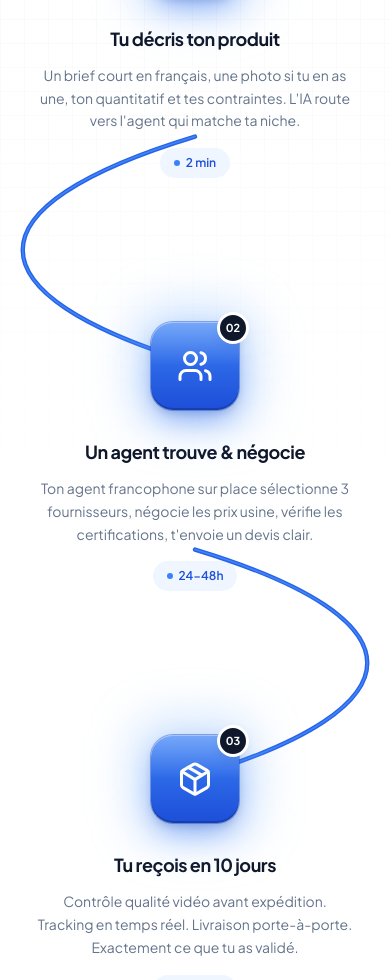
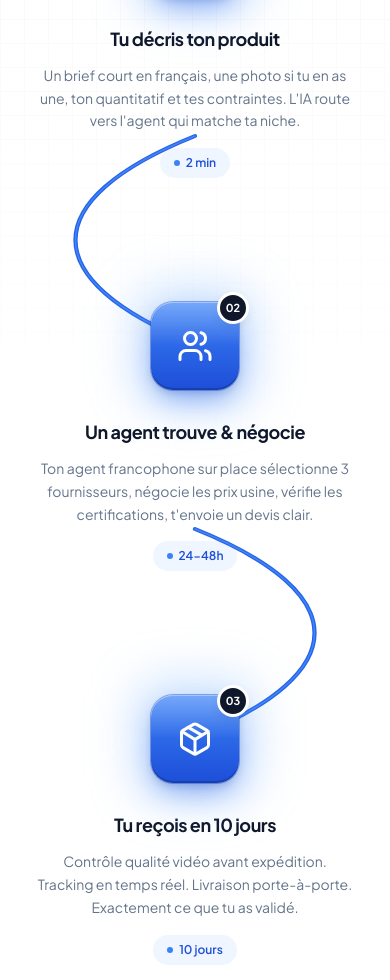
Before and after one commit to sourceyofficiel/sourcey-landing, a Next.js app: page / in a window 390 px wide. Shown: the part 1421-2401 px from the top of the page. Built offline with nearby package versions, Linux system fonts and the light colour scheme.

Commit message:
fix: mobile - prevent horizontal scroll + disable Lenis on touch + contain arc curves

```diff
--- a/src/app/layout.tsx
+++ b/src/app/layout.tsx
@@ -62,8 +62,8 @@ export default function RootLayout({
   children: React.ReactNode;
 }) {
   return (
-    <html lang="fr" className={`${jakarta.variable} ${mono.variable}`}>
-      <body className="bg-white text-neutral-900 antialiased">
+    <html lang="fr" className={`${jakarta.variable} ${mono.variable} overflow-x-hidden`}>
+      <body className="overflow-x-hidden bg-white text-neutral-900 antialiased">
         <LenisProvider>{children}</LenisProvider>
       </body>
     </html>
--- a/src/components/layout/LenisProvider.tsx
+++ b/src/components/layout/LenisProvider.tsx
@@ -3,16 +3,33 @@
 import { useEffect } from "react";
 import Lenis from "lenis";
 
+/**
+ * LenisProvider — smooth scroll global.
+ *
+ * IMPORTANT : Lenis n'est activé QUE sur desktop. Sur mobile/tactile, on
+ * laisse le scroll natif (beaucoup plus fluide et performant).
+ *
+ * Aussi désactivé pour les utilisateurs avec `prefers-reduced-motion`.
+ */
 export function LenisProvider({ children }: { children: React.ReactNode }) {
   useEffect(() => {
     if (typeof window === "undefined") return;
+
+    // Skip Lenis on devices that prefer reduced motion
     if (window.matchMedia("(prefers-reduced-motion: reduce)").matches) return;
+
+    // Skip Lenis on touch devices (mobile/tablet) — native scroll is faster
+    const isTouch =
+      "ontouchstart" in window ||
+      navigator.maxTouchPoints > 0 ||
+      window.matchMedia("(pointer: coarse)").matches;
+
+    if (isTouch) return;
 
     const lenis = new Lenis({
       duration: 1.1,
       easing: (t) => Math.min(1, 1.001 - Math.pow(2, -10 * t)),
       smoothWheel: true,
-      touchMultiplier: 1.2,
     });
 
     let frame = 0;
--- a/src/components/v2/V2Solution.tsx
+++ b/src/components/v2/V2Solution.tsx
@@ -202,22 +202,20 @@ function VerticalArc({
   direction: "left" | "right";
   index: number;
 }) {
-  // ViewBox 320x220 + overflow visible → la courbe peut déborder
-  // largement à gauche/droite (x négatif ou > 320). Stroke épais solide,
-  // bleu primary, terminé par une flèche.
+  // Courbe contenue dans la viewBox pour éviter tout overflow horizontal
+  // sur mobile. Stroke épais solide, bleu primary.
   const path =
     direction === "left"
-      ? "M 160 6 C -50 70, -50 150, 160 214"
-      : "M 160 6 C 370 70, 370 150, 160 214";
+      ? "M 160 6 C 10 70, 10 150, 160 214"
+      : "M 160 6 C 310 70, 310 150, 160 214";
 
   return (
-    <div className="pointer-events-none relative -my-12 h-[240px] w-full max-w-[400px]">
+    <div className="pointer-events-none relative -my-12 h-[220px] w-full max-w-[340px]">
       <svg
         viewBox="0 0 320 220"
         preserveAspectRatio="none"
-        className="absolute inset-0 h-full w-full"
+        className="absolute inset-0 h-full w-full overflow-hidden"
         fill="none"
-        style={{ overflow: "visible" }}
       >
         <defs>
           <marker
```
